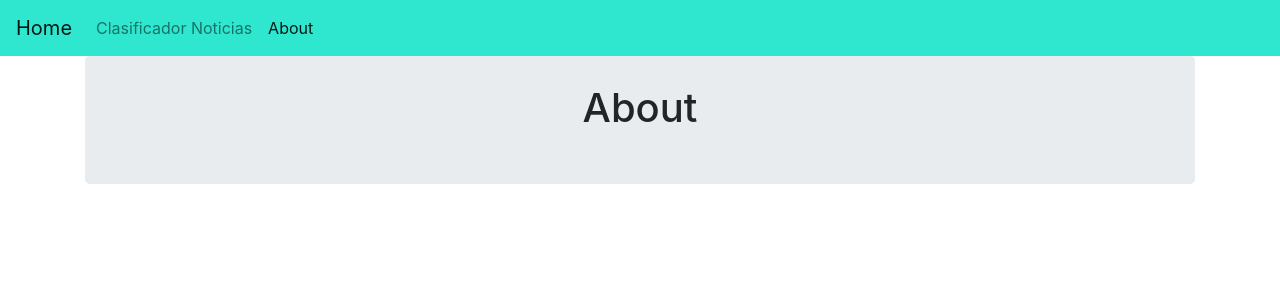
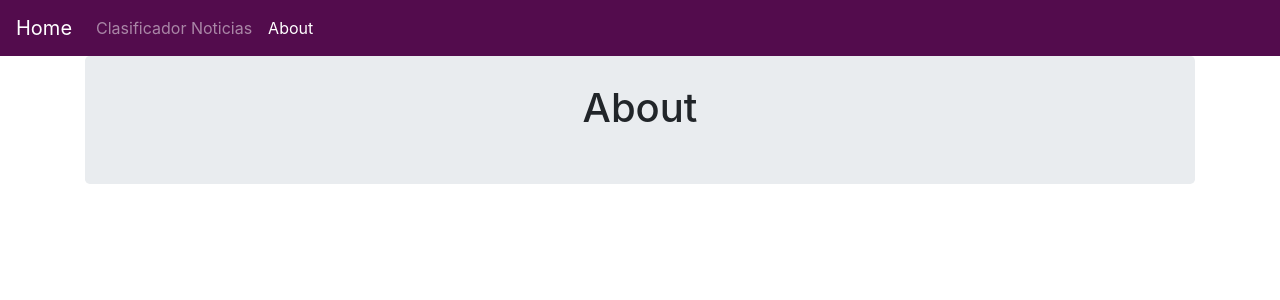
Before and after one commit to RoachLok/text-classifer, a Flask app: page /About in a window 1280 px wide. Shown: the top 300 px of the page. Run offline with Flask 2, Linux system fonts and the light colour scheme; some libraries are stand-ins or nearby versions.

Commit message:
Navbar color change.

```diff
--- a/templates/includes/_navbar.html
+++ b/templates/includes/_navbar.html
@@ -1,4 +1,4 @@
-<nav class="navbar navbar-expand-lg navbar-light" style="background-color: #2fe7cf;">
+<nav class="navbar navbar-expand-lg navbar-dark" style="background-color: #530c4d;">
     <a class="navbar-brand" href="/">Home</a>
     <button class="navbar-toggler" type="button" data-toggle="collapse" data-target="#navbarNavAltMarkup" aria-controls="navbarNavAltMarkup" aria-expanded="false" aria-label="Toggle navigation">
       <span class="navbar-toggler-icon"></span>
```
